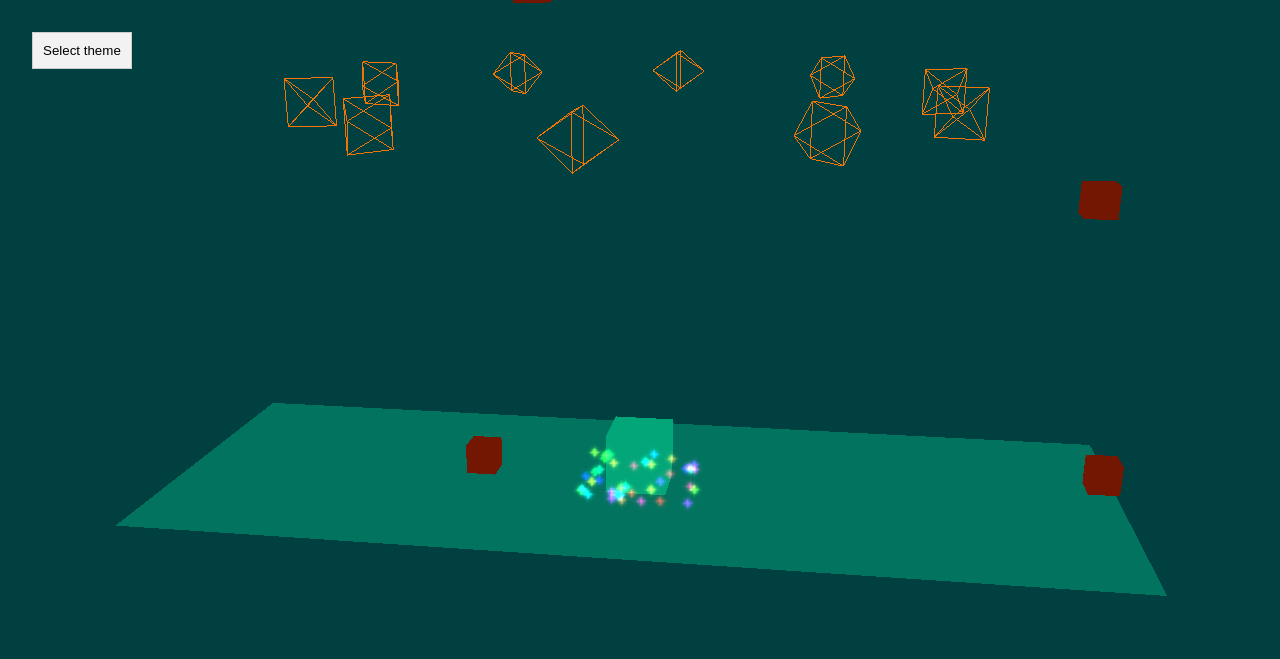
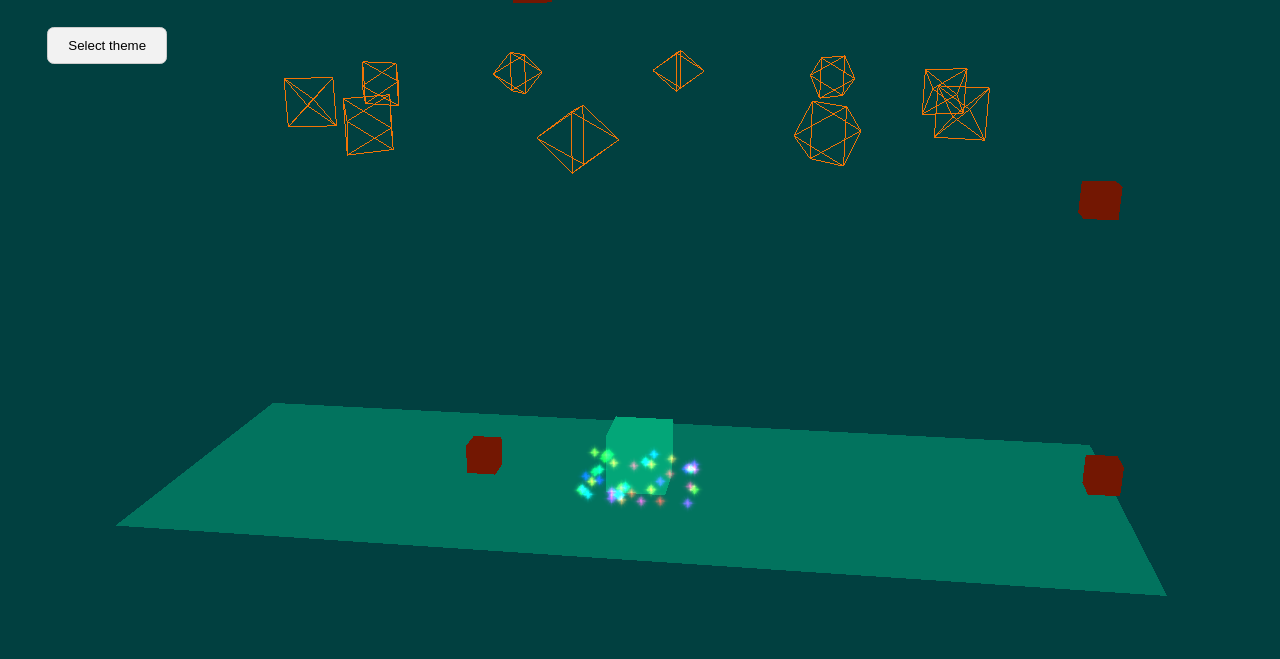
Before and after one commit to TheAncientOwl/catch-them-all, a website built with Vite: page index.html in a window 1280 px wide. Shown: the top 659 px of the page. Built offline with nearby package versions, Linux system fonts and the light colour scheme.

Commit message:
css tweaks

```diff
--- a/src/style.css
+++ b/src/style.css
@@ -25,13 +25,22 @@ canvas {
 /* theme dropdown */
 .theme-dropdown {
   position: fixed;
-  top: 2rem;
-  left: 2rem;
+  top: 1rem;
+  left: 1rem;
+  min-width: 10rem;
+  display: flex;
+  gap: 0.5em;
+  flex-direction: column;
+  align-items: center;
+
+  padding: 0.7em;
+  border-radius: 0.5em;
 }
 
 .theme-dropdown-toggle {
   display: block;
-  padding: 10px;
+  padding: 0.75em 1.5em;
+  border-radius: 0.5em;
   background-color: #f2f2f2;
   border: 1px solid #ccc;
   cursor: pointer;
@@ -40,6 +49,7 @@ canvas {
 .theme-dropdown-menu {
   display: none;
   list-style: none;
+  border-radius: 0.25em;
   padding: 0;
   margin: 0;
   background-color: #fff;
@@ -47,10 +57,16 @@ canvas {
 }
 
 .theme-dropdown-menu li {
-  padding: 10px;
+  padding: 0.7em 1.2em;
+  text-align: center;
+  min-width: 7em;
   cursor: pointer;
 }
 
 .theme-dropdown-menu li:hover {
   background-color: #f2f2f2;
 }
+
+.theme-dropdown-menu li > a {
+  text-decoration: none;
+}
```
